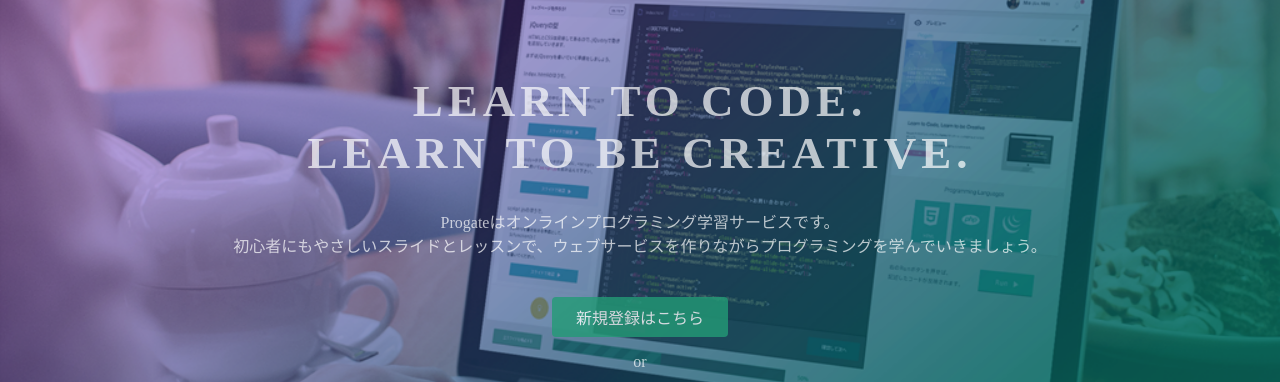
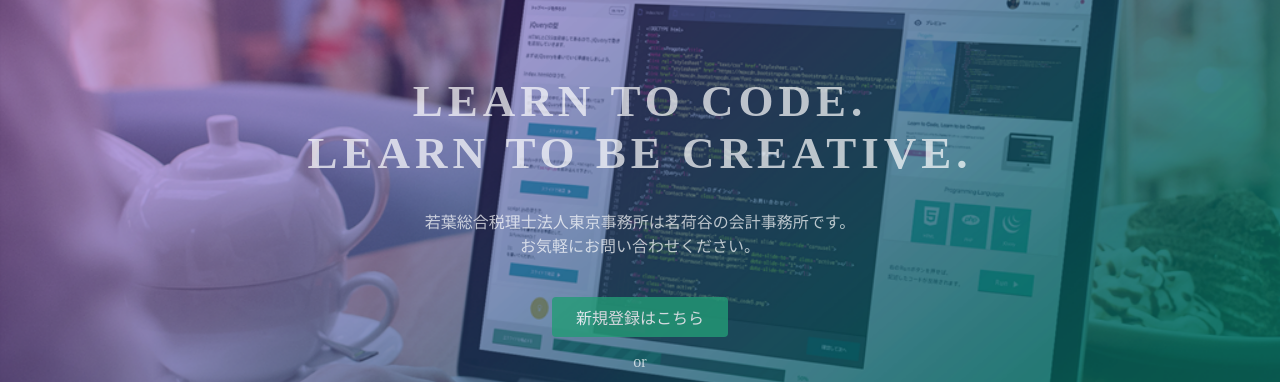
Before and after one commit to yota0316/yota0316, a plain HTML site: page index.html in a window 1280 px wide. Shown: the part 135-517 px from the top of the page. Drawn offline with Linux system fonts and the light colour scheme.

Commit message:
Update index.html

```diff
--- a/index.html
+++ b/index.html
@@ -24,7 +24,7 @@
   <div class="top-wrapper">
     <div class="container">
       <h1>LEARN TO CODE.<br>LEARN TO BE CREATIVE.</h1>
-      <p>Progateはオンラインプログラミング学習サービスです。<br>初心者にもやさしいスライドとレッスンで、ウェブサービスを作りながらプログラミングを学んでいきましょう。</p>
+      <p>若葉総合税理士法人東京事務所は茗荷谷の会計事務所です。<br>お気軽にお問い合わせください。</p>
       <div class="btn-wrapper">
         <a href="#" class="btn signup">新規登録はこちら</a>
         <p>or</p>
```
